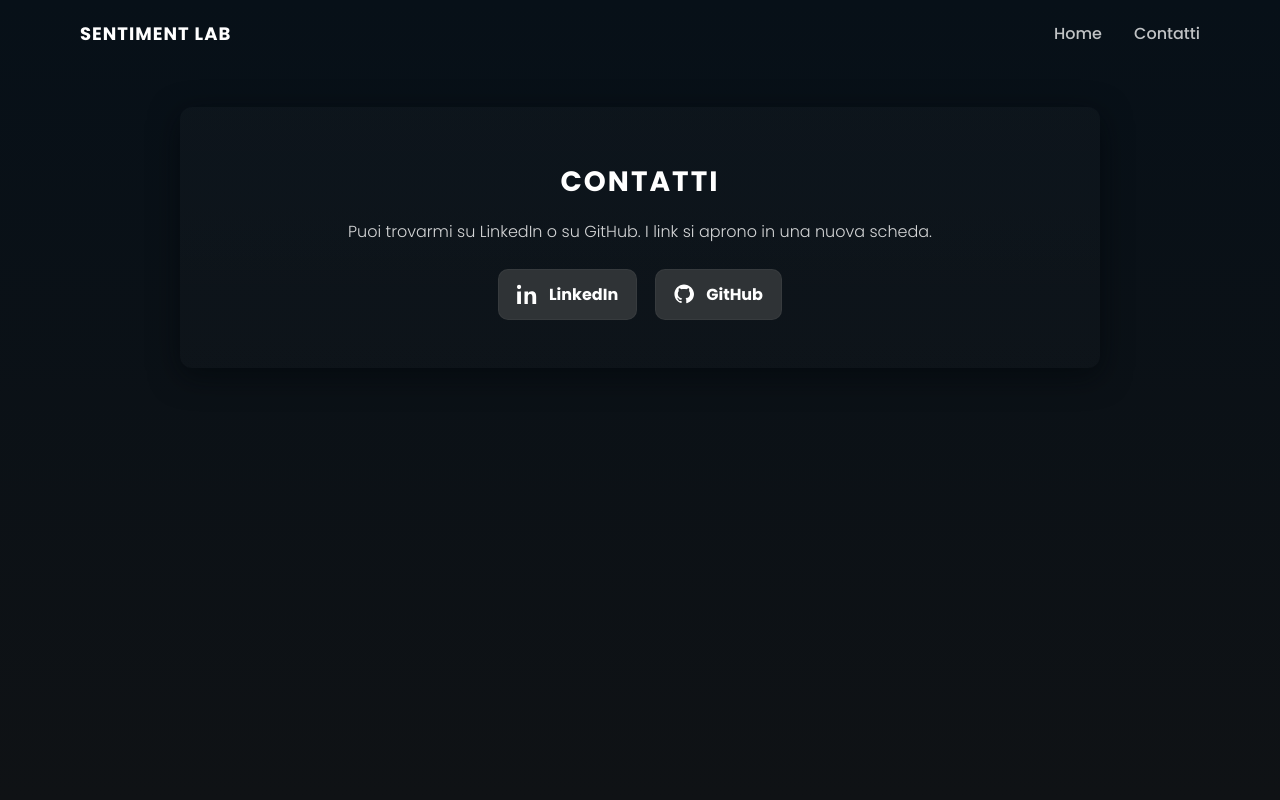
After one commit to danieleasteggiante/SentimentAnalysisMLOPS, a FastAPI app: template web_app/templates/contacts.html in a window 1280 px wide. The commit adds this page. Run offline with FastAPI, Linux system fonts and the light colour scheme; the template is opened without the code that fills it, so the values that code supplies are empty.

Commit message:
webapp completata

```diff
--- a/web_app/config/database.py
+++ b/web_app/config/database.py
@@ -3,7 +3,7 @@ from sqlalchemy.orm import sessionmaker
 from sqlalchemy.ext.declarative import declarative_base
 import os
 
-DATABASE_URL = os.getenv('DATABASE_URL', 'postgresql+psycopg2://root:root@localhost:5433/prediction')
+DATABASE_URL = os.getenv('DATABASE_URL', 'postgresql+psycopg2://admin:admin@localhost:5555/prediction')
 
 engine = create_engine(DATABASE_URL, echo=False)
 SessionLocal = sessionmaker(autocommit=False, autoflush=False, bind=engine)
--- a/web_app/config/router.py
+++ b/web_app/config/router.py
@@ -1,6 +1,6 @@
 from fastapi import APIRouter
-from web_app.api.basic_routes import router as basic_router
+from api.basic_routes import router as static_router
 
-router = APIRouter(prefix='/api')
-for r in [basic_router]:
+router = APIRouter(prefix='/static')
+for r in [static_router]:
     router.include_router(r)
--- a/web_app/main.py
+++ b/web_app/main.py
@@ -6,12 +6,9 @@ from config.router import router
 
 app = FastAPI()
 app.include_router(router)
-app.add_middleware(allow_origins=["*"],
-                   allow_credentials=True,
-                   allow_methods=["*"],
-                   allow_headers=["*"], )
+
 database.Base.metadata.create_all(bind=engine)
 
 @app.get("/")
 async def root():
-    return {"message": "Celiac Predictor API is running"}
+    return {"message": "Sentiment Analysis App is running"}
--- /dev/null
+++ b/web_app/templates/contacts.html
@@ -0,0 +1,146 @@
+<!DOCTYPE html>
+<html lang="it">
+<head>
+  <meta charset="utf-8" />
+  <meta name="viewport" content="width=device-width,initial-scale=1" />
+  <title>Contatti - Sentiment Lab</title>
+  <link href="https://fonts.googleapis.com/css2?family=Poppins:wght@300;500;700&display=swap" rel="stylesheet">
+  <style>
+    :root{
+      --bg-1: #071018;
+      --bg-2: #0f1215;
+      --muted-gray: #2f3336;
+      --white: #ffffff;
+      --accent: #ff6a00;
+      --accent-dark: #d85a00;
+    }
+    *{box-sizing:border-box}
+    html,body{height:100%}
+    body{
+      margin:0;
+      font-family:"Poppins",system-ui,-apple-system,"Segoe UI",Roboto,"Helvetica Neue",Arial;
+      background:linear-gradient(180deg,var(--bg-1),var(--bg-2));
+      color:var(--white);
+      -webkit-font-smoothing:antialiased;
+      -moz-osx-font-smoothing:grayscale;
+    }
+    header{
+      display:flex;
+      justify-content:space-between;
+      align-items:center;
+      padding:20px 40px;
+      max-width:1200px;
+      margin:0 auto;
+    }
+    .brand{
+      font-weight:700;
+      letter-spacing:1px;
+      font-size:18px;
+      color:var(--white);
+    }
+    nav a{
+      color:rgba(255,255,255,0.75);
+      text-decoration:none;
+      margin-left:28px;
+      font-weight:500;
+    }
+    nav a:hover{color:var(--white)}
+    .container{
+      max-width:920px;
+      margin:40px auto 0;
+      padding:48px 40px;
+      background:linear-gradient(180deg, rgba(255,255,255,0.02), rgba(255,255,255,0.01));
+      border-radius:12px;
+      box-shadow:0 8px 30px rgba(2,6,10,0.6);
+      text-align:center;
+    }
+    .title{
+      font-size:28px;
+      font-weight:700;
+      letter-spacing:2px;
+      text-transform:uppercase;
+      margin:6px 0 12px;
+      color:var(--white);
+    }
+    .desc{
+      color:rgba(255,255,255,0.82);
+      font-weight:300;
+      line-height:1.6;
+      margin-bottom:24px;
+    }
+    .links{
+      display:flex;
+      gap:18px;
+      justify-content:center;
+      flex-wrap:wrap;
+      margin-top:18px;
+    }
+    .social{
+      display:inline-flex;
+      align-items:center;
+      gap:12px;
+      padding:12px 18px;
+      border-radius:10px;
+      background:var(--muted-gray);
+      color:var(--white);
+      text-decoration:none;
+      font-weight:600;
+      transition:transform .14s ease, box-shadow .14s ease;
+      border:1px solid rgba(255,255,255,0.04);
+    }
+    .social svg{width:20px; height:20px; fill:var(--white)}
+    .social:hover{ transform:translateY(-4px); box-shadow:0 10px 30px rgba(0,0,0,0.45) }
+    .social.linkedin:hover{ background:linear-gradient(180deg, rgba(10,102,194,0.12), rgba(10,102,194,0.06)); border-color: rgba(10,102,194,0.18) }
+    .social.github:hover{ background:linear-gradient(180deg, rgba(255,106,0,0.06), rgba(255,106,0,0.02)); border-color: rgba(255,106,0,0.14) }
+
+    @media (max-width:640px){
+      header{padding:16px}
+      .container{margin:20px 16px; padding:28px}
+      .title{font-size:20px}
+    }
+    .sr-only{
+      position:absolute;
+      width:1px;
+      height:1px;
+      padding:0;
+      margin:-1px;
+      overflow:hidden;
+      clip:rect(0,0,0,0);
+      white-space:nowrap;
+      border:0;
+    }
+  </style>
+</head>
+<body>
+  <header>
+    <div class="brand">SENTIMENT LAB</div>
+    <nav>
+    <a href="/static/index/">Home</a>
+      <a href="/static/contacts">Contatti</a>
+    </nav>
+  </header>
+
+  <main>
+    <section class="container" aria-labelledby="contact-title">
+      <h1 id="contact-title" class="title">CONTATTI</h1>
+      <p class="desc">Puoi trovarmi su LinkedIn o su GitHub. I link si aprono in una nuova scheda.</p>
+
+      <div class="links">
+        <a class="social linkedin" href="https://www.linkedin.com/in/daniele-asteggiante/" target="_blank" rel="noopener" aria-label="Apri profilo LinkedIn">
+          <svg viewBox="0 0 24 24" aria-hidden="true" focusable="false">
+            <path d="M4.98 3.5C4.98 4.88 3.86 6 2.48 6S0 4.88 0 3.5 1.12 1 2.5 1 4.98 2.12 4.98 3.5zM.22 8.98h4.52V24H.22V8.98zM8.98 8.98h4.34v2.06h.06c.6-1.14 2.06-2.34 4.24-2.34 4.54 0 5.38 2.98 5.38 6.84V24h-4.52v-7.7c0-1.84-.04-4.2-2.56-4.2-2.56 0-2.95 2-2.95 4.08V24H8.98V8.98z"/>
+          </svg>
+          <span>LinkedIn</span>
+        </a>
+
+        <a class="social github" href="https://github.com/danieleasteggiante" target="_blank" rel="noopener" aria-label="Apri profilo GitHub">
+          <svg viewBox="0 0 24 24" aria-hidden="true" focusable="false">
+            <path d="M12 .5C5.73.5.5 5.72.5 12c0 5.08 3.29 9.39 7.86 10.91.57.1.78-.25.78-.55 0-.27-.01-1-.02-1.96-3.2.7-3.88-1.54-3.88-1.54-.52-1.33-1.27-1.68-1.27-1.68-1.04-.71.08-.7.08-.7 1.15.08 1.76 1.18 1.76 1.18 1.02 1.75 2.68 1.25 3.33.96.1-.75.4-1.25.72-1.54-2.56-.29-5.26-1.28-5.26-5.7 0-1.26.45-2.29 1.18-3.1-.12-.29-.52-1.46.11-3.05 0 0 .96-.31 3.15 1.18.92-.26 1.9-.38 2.88-.38.98 0 1.96.13 2.88.38 2.19-1.49 3.15-1.18 3.15-1.18.63 1.59.23 2.76.11 3.05.73.81 1.18 1.84 1.18 3.1 0 4.43-2.71 5.4-5.29 5.69.41.36.78 1.08.78 2.18 0 1.58-.01 2.86-.01 3.25 0 .3.21.66.79.55C20.71 21.39 24 17.08 24 12 24 5.72 18.27.5 12 .5z"/>
+          </svg>
+          <span>GitHub</span>
+        </a>
+      </div>
+    </section>
+  </main>
+</body>
+</html>
```
Also changed, not shown: docker-compose.yml (+6 -4 lines), web_app/api/basic_routes.py (+10 -5 lines), web_app/templates/index.html (+140 -5 lines), web_app/api/__init__.py (deleted), web_app/config/__init__.py (deleted), 1 other file.
